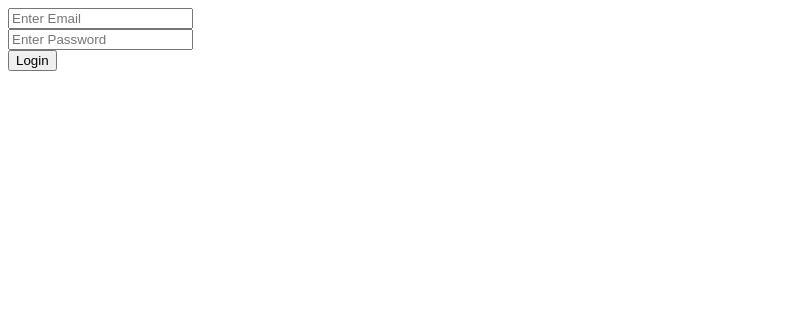
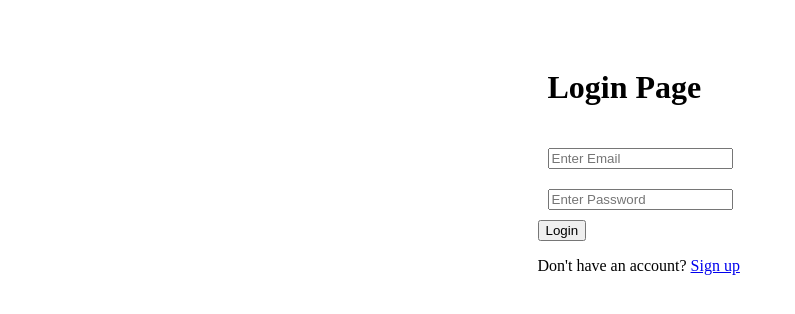
Before and after one commit to Italiyaharikrushn/authentication-react, a React (Create React App) app: page / in a window 1280 px wide. Shown: the top 314 px of the page, without its empty margins (0-795 px from the left). Built offline with nearby package versions, Linux system fonts and the light colour scheme.

Commit message:
apply css

```diff
--- /dev/null
+++ b/src/pages/login/loginPage.css
@@ -0,0 +1,13 @@
+.auth {
+    display: flex;
+    justify-content: center;
+    align-items: center;
+    /* height: 100vh; */
+    padding: 30px;
+    width: 100%;
+    box-sizing: border-box;
+}
+
+.form_control {
+    padding: 10px;
+}
--- a/src/pages/login/loginPage.jsx
+++ b/src/pages/login/loginPage.jsx
@@ -1,5 +1,7 @@
 import React, { useState } from 'react';
 import { useLoginMutation } from '../../redux/api/loginApi';
+import { Link } from 'react-router-dom';
+import './loginPage.css';
 
 const LoginPage = () => {
   const [input, setInput] = useState({ email: "", password: "" });
@@ -25,68 +27,51 @@ const LoginPage = () => {
   };
 
   return (
-    <div>
+    <div className='auth'>
       <form onSubmit={handleSubmitEvent}>
-        <div className="form_control">
-          <input type="email" name="email" placeholder="Enter Email" onChange={handleInput} value={input.email} />
+        <div className='form_control'>
+          <h1>Login Page</h1>
         </div>
 
         <div className="form_control">
-          <input type="password" name="password" placeholder="Enter Password" onChange={handleInput} value={input.password} />
+          <input
+            type="email"
+            name="email"
+            placeholder="Enter Email"
+            value={input.email}
+            onChange={handleInput}
+            required
+            autoComplete="email"
+          />
+        </div>
+
+        <div className="form_control">
+          <input
+            type="password"
+            name="password"
+            placeholder="Enter Password"
+            value={input.password}
+            onChange={handleInput}
+            required
+            autoComplete="current-password"
+          />
         </div>
 
         <button className="btn-submit" disabled={isLoading}>
           {isLoading ? "Logging in..." : "Login"}
         </button>
-        {isError && (<p style={{ color: "red" }}>Login failed: {error?.data?.message || "Unknown error"}</p>)}
-        {data && (<p style={{ color: "green" }}> Welcome, {data.name || "User"}! </p>)}
+
+        <p>Don't have an account? <Link to="/register">Sign up</Link></p>
+
+        {isError && (
+          <p style={{ color: "red" }}>Login failed: {error?.data?.message || "Unknown error"}</p>
+        )}
+        {data && (
+          <p style={{ color: "green" }}>Welcome, {data.name || "User"}!</p>
+        )}
       </form>
     </div>
   );
 };
 
 export default LoginPage;
-
-// import React, { useState } from 'react';
-
-// const LoginPage = () => {
-//   const [input, setInput] = useState({ email: "", password: "" });
-
-//   const handleSubmitEvent = (e) => {
-//     e.preventDefault();
-//     const { email, password } = input;
-//     if ( email && password ) {
-//       console.log("Login Success", input);
-//       setInput({
-//         email: "",
-//         password: ""
-//       });
-//     } else {
-//       console.log("Login Error");
-//     }
-//   };
-
-//   const handleInput = (e) => {
-//     const { name, value } = e.target;
-//     setInput((prev) => ({
-//       ...prev,
-//       [name]: value,
-//     }));
-//   };
-
-//   return (
-//     <form onSubmit={handleSubmitEvent}>
-//       <div className="form_control">
-//         <input type="email" name="email" placeholder="Enter Email" onChange={handleInput} value={input.email} />
-//       </div>
-
-//       <div className="form_control">
-//         <input type="password" name="password" placeholder="Enter Password" onChange={handleInput} value={input.password} />
-//       </div>
-
-//       <button className="btn-submit">Login</button>
-//     </form>
-//   );
-// };
-
-// export default LoginPage;
--- /dev/null
+++ b/src/pages/register/registerPage.css
@@ -0,0 +1,13 @@
+.auth {
+    display: flex;
+    justify-content: center;
+    align-items: center;
+    /* height: 100vh; */
+    padding: 30px;
+    width: 100%;
+    box-sizing: border-box;
+}
+
+.form_control {
+    padding: 10px;
+}
--- a/src/pages/register/registerPage.jsx
+++ b/src/pages/register/registerPage.jsx
@@ -1,9 +1,12 @@
 import { useState } from "react";
 import { useRegisterMutation } from "../../redux/api/loginApi";
+import './registerPage.css';
+import { Link, useNavigate } from 'react-router-dom';
 
 const RegisterPage = () => {
   const [input, setInput] = useState({ name: "", address: "", email: "", phone: "", password: "", website: "", GST: "", });
   const [register, { isLoading, isError, error, data }] = useRegisterMutation();
+  const navigate = useNavigate();
 
   const handleInput = (e) => {
     const { name, value } = e.target;
@@ -20,14 +23,18 @@ const RegisterPage = () => {
       const res = await register(input).unwrap();
       console.log("Register Success:", res);
       setInput({ name: "", address: "", email: "", phone: "", password: "", website: "", GST: "", });
+      navigate("/");
     } catch (err) {
       console.error("Registration failed:", err);
     }
   };
 
   return (
-    <div>
+    <div className="auth">
       <form onSubmit={handleSubmitEvent}>
+        <div className="form_control">
+          <h1>Regiaster page</h1>
+        </div>
         <div className="form_control">
           <input type="text" name="name" placeholder="Name" value={input.name} onChange={handleInput} required />
         </div>
@@ -58,6 +65,8 @@ const RegisterPage = () => {
           {isLoading ? "Registering..." : "Register"}
         </button>
 
+        <p>Already have an account? <Link to="/">Sign in</Link></p>
+
         {isError && (
           <p style={{ color: "red" }}>
             Registration failed: {error?.data?.message}
@@ -65,7 +74,7 @@ const RegisterPage = () => {
         )}
         {data && (
           <p style={{ color: "green" }}>
-            Welcome, {data.name || "User"}! Registration successful.
+            Registration successful.
           </p>
         )}
       </form>
@@ -74,73 +83,3 @@ const RegisterPage = () => {
 };
 
 export default RegisterPage;
-
-// import { useState } from "react";
-
-// const RegisterPage = () => {
-//     const [input, setInput] = useState({ name: "", address: "", email: "", phone: "", password: "", website: "", GST: "", });
-
-//     const handleSubmitEvent = (e) => {
-//         e.preventDefault();
-//         const { name, address, email, phone, password, website, GST } = input;
-
-//         if ( name && address && email && phone && password && website && GST ) {
-//             console.log("Register Success", input);
-//             setInput({
-//                 name: "",
-//                 address: "",
-//                 email: "",
-//                 phone: "",
-//                 password: "",
-//                 website: "",
-//                 GST: "",
-//             });
-//         } else {
-//             console.log("Register Error");
-//         }
-//     };
-
-//     const handleInput = (e) => {
-//         const { name, value } = e.target;
-//         setInput((prev) => ({
-//             ...prev,
-//             [name]: value,
-//         }));
-//     };
-
-//     return (
-//         <form onSubmit={handleSubmitEvent}>
-//             <div className="form_control">
-//                 <input type="text" name="name" placeholder="Enter Name" onChange={handleInput} value={input.name} />
-//             </div>
-
-//             <div className="form_control">
-//                 <input type="email" name="email" placeholder="Enter Email" onChange={handleInput} value={input.email} />
-//             </div>
-
-//             <div className="form_control">
-//                 <input type="text" name="address" placeholder="Enter Address" onChange={handleInput} value={input.address} />
-//             </div>
-
-//             <div className="form_control">
-//                 <input type="tel" name="phone" placeholder="Enter Phone" onChange={handleInput} value={input.phone} />
-//             </div>
-
-//             <div className="form_control">
-//                 <input type="password" name="password" placeholder="Enter Password" onChange={handleInput} value={input.password} />
-//             </div>
-
-//             <div className="form_control">
-//                 <input type="text" name="GST" placeholder="Enter GST" onChange={handleInput} value={input.GST} />
-//             </div>
-
-//             <div className="form_control">
-//                 <input type="url" name="website" placeholder="Enter Website" onChange={handleInput} value={input.website} />
-//             </div>
-
-//             <button className="btn-submit">Register</button>
-//         </form>
-//     );
-// };
-
-// export default RegisterPage;
```
Also changed, not shown: src/redux/authSlice.js (line endings or trailing spaces), src/redux/store.js (line endings or trailing spaces).
